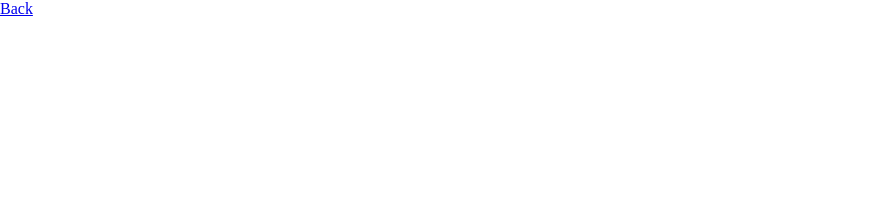
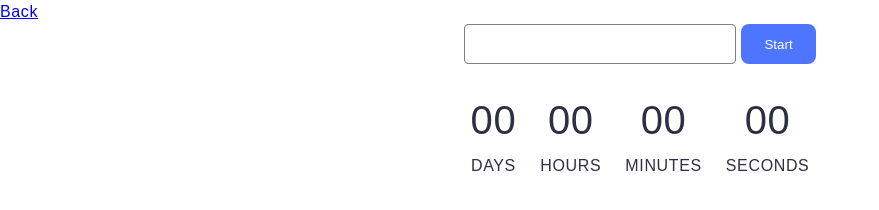
Before and after one commit to psht13/goit-js-hw-10, a website built with Vite: page src/1-timer.html in a window 1280 px wide. Shown: the whole page, without its empty margins (0-879 px from the left). Built offline with nearby package versions, Linux system fonts and the light colour scheme.

Commit message:
timer styles

```diff
--- a/src/1-timer.html
+++ b/src/1-timer.html
@@ -10,7 +10,31 @@
 
 <body>
     <a href="./index.html" class="link">Back</a>
+    <div class="container">
+        <div class="controls-wrapper">
+            <input type="text" id="datetime-picker" />
+            <button type="button" class="timer-btn" data-start>Start</button>
+        </div>
 
+        <div class="timer">
+            <div class="field">
+                <span class="value" data-days>00</span>
+                <span class="label">Days</span>
+            </div>
+            <div class="field">
+                <span class="value" data-hours>00</span>
+                <span class="label">Hours</span>
+            </div>
+            <div class="field">
+                <span class="value" data-minutes>00</span>
+                <span class="label">Minutes</span>
+            </div>
+            <div class="field">
+                <span class="value" data-seconds>00</span>
+                <span class="label">Seconds</span>
+            </div>
+        </div>
+    </div>
 </body>
 
 </html>
--- a/src/css/styles.css
+++ b/src/css/styles.css
@@ -1,7 +1,99 @@
 /*================================================================*/
 /* Reset */
 * {
-    margin: 0;
-    padding: 0;
-    box-sizing: border-box;
+  margin: 0;
+  padding: 0;
+  box-sizing: border-box;
 }
+
+button {
+  cursor: pointer;
+}
+
+img {
+  display: block;
+}
+/*================================================================*/
+/* Main styles */
+body {
+  font-family: 'Montserrat', sans-serif;
+  font-weight: 400;
+  font-size: 16px;
+  line-height: 1.5;
+  letter-spacing: 0.04em;
+  color: #2e2f42;
+}
+
+.container {
+  display: flex;
+  flex-direction: column;
+  justify-content: center;
+  align-items: center;
+  padding: 0 16px;
+  width: 400px;
+  margin-right: auto;
+  margin-left: auto;
+}
+
+.controls-wrapper {
+  margin-bottom: 32px;
+}
+
+input {
+  outline: none;
+  height: 40px;
+  padding: 8px 16px;
+  border-radius: 4px;
+  border: 1px solid #808080;
+}
+
+#datetime-picker {
+  width: 272px;
+  transition: border-color 250ms ease-in-out;
+}
+
+#datetime-picker:hover {
+  border-color: black;
+}
+
+#datetime-picker:focus {
+  border-color: #4e75ff;
+}
+
+.timer-btn {
+  color: #ffffff;
+  border-radius: 8px;
+  border: none;
+  padding: 8px 16px;
+  width: 75px;
+  height: 40px;
+  background-color: #4e75ff;
+  outline: none;
+  transition: background-color 250ms ease-in-out;
+}
+
+.timer-btn:hover,
+.timer-btn:focus {
+  background-color: #6c8cff;
+}
+
+.timer {
+  display: flex;
+  column-gap: 24px;
+}
+
+.field {
+  display: flex;
+  flex-direction: column;
+  align-items: center;
+  row-gap: 10px;
+}
+
+.value {
+  font-size: 40px;
+  line-height: 1.2;
+}
+
+.label {
+  text-transform: uppercase;
+}
```
